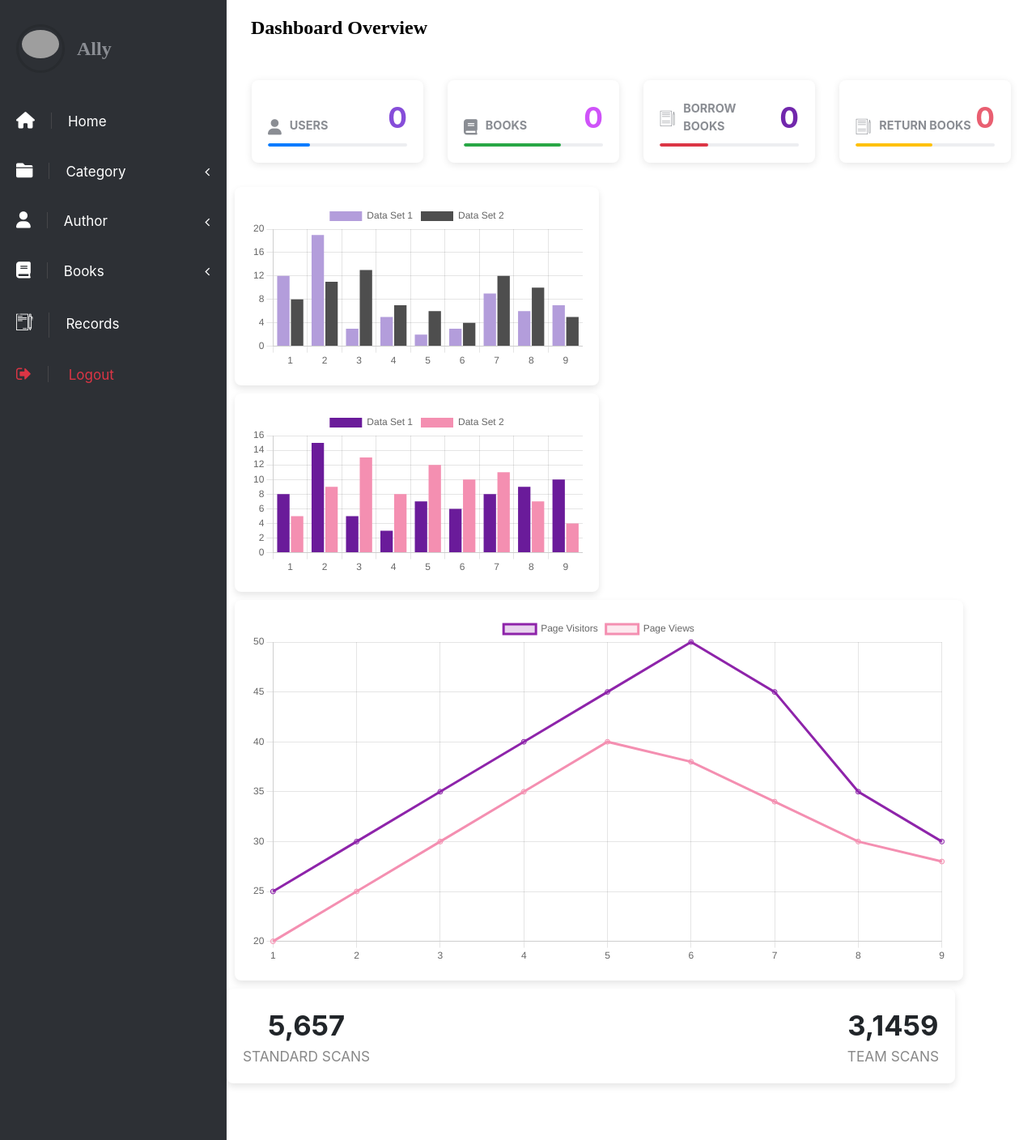
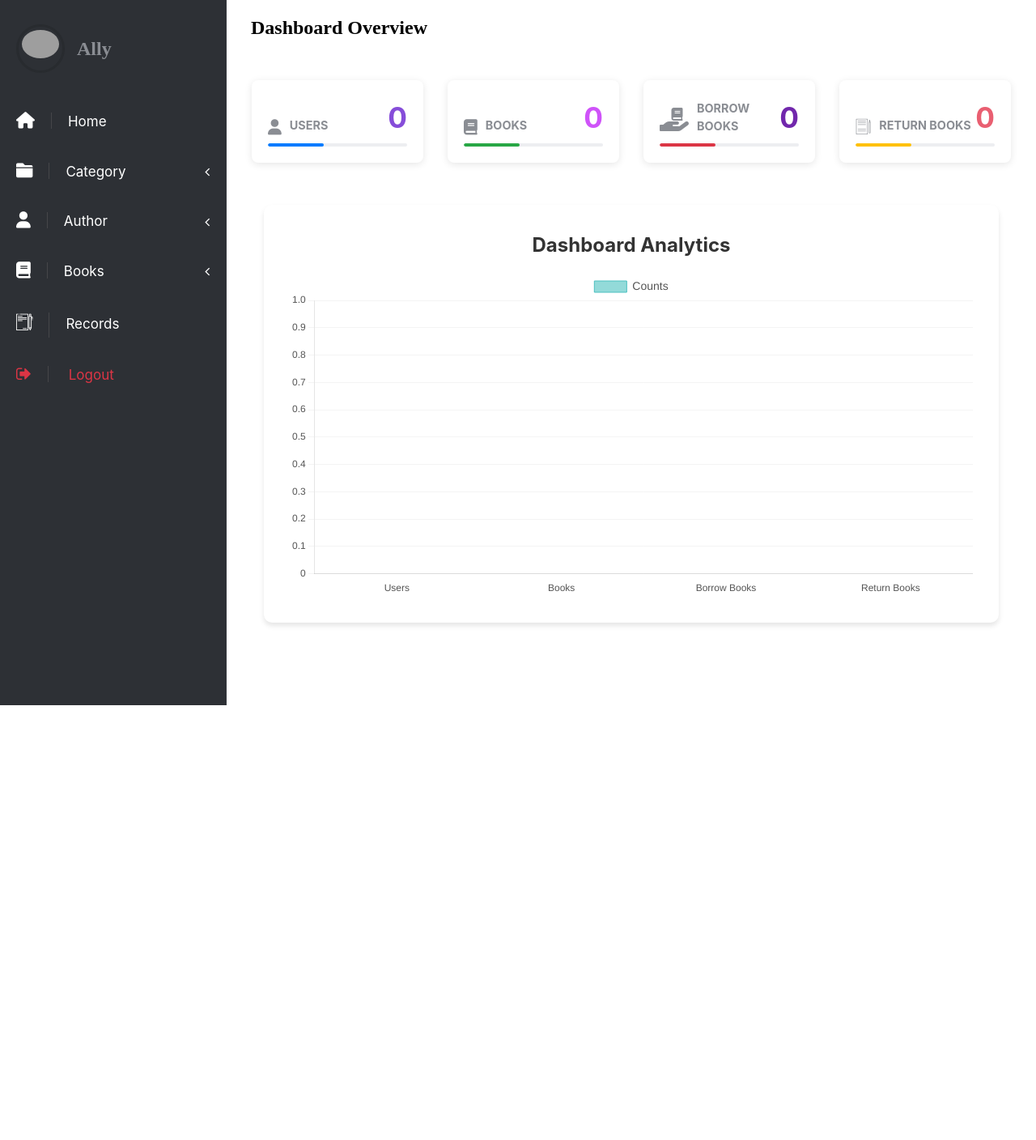
Before and after one commit to Mohammadalii7/library-management-, a Laravel app: page /dashboard in a window 1280 px wide. Shown: the part 81-1489 px from the top of the page at 81% size. After the commit the page ends 952 px from the top, so only its background shows below. Run offline with Laravel 12, Linux system fonts and the light colour scheme; the visitor is signed in with stand-in values (Sample User, id 1); data that the repository does not hold is empty; parts of the project's set-up code (start-up, migrations or seed data) failed here and were passed over; some libraries are stand-ins or nearby versions; some web fonts are replaced; grey boxes are pictures that could not be loaded.

Commit message:
Describe your changes here

```diff
--- a/resources/views/dashboard.blade.php
+++ b/resources/views/dashboard.blade.php
@@ -4,9 +4,7 @@
 
 @section('content')
 
-
 <style>
-
     .stats-container {
         width: 90%;
         display: flex;
@@ -24,7 +22,8 @@
         padding: 20px;
         border-radius: 8px;
         box-shadow: 0 4px 8px rgba(0, 0, 0, 0.1);
-    margin: 10px; /* Adds spacing between charts */
+        margin: 10px;
+        /* Adds spacing between charts */
         box-sizing: border-box;
     }
 
@@ -43,22 +42,25 @@
         font-size: 0.9em;
     }
 
-    .block{
-        background:#ffffff;
+    .block {
+        background: #ffffff;
     }
+
     .block .title strong:first-child {
-        color:black;
+        color: black;
         font-size: 24px;
-        font-family:italic;
+        font-family: italic;
     }
-    .page-header{
-        background:#ffffff;
+
+    .page-header {
+        background: #ffffff;
     }
-    .h5{
-        color:black;
+
+    .h5 {
+        color: black;
         font-size: 24px;
-        font-family:italic;
-        font-weight:bold;
+        font-family: italic;
+        font-weight: bold;
     }
 
     .statistic-block {
@@ -66,41 +68,56 @@
         border-radius: 8px;
         box-shadow: 0 2px 10px rgba(0, 0, 0, 0.1);
         transition: transform 0.3s;
-        margin-bottom: 20px; /* Space between blocks */
+        margin-bottom: 20px;
+        /* Space between blocks */
     }
 
     .statistic-block:hover {
-        transform: translateY(-5px); /* Slight lift on hover */
+        transform: translateY(-5px);
+        /* Slight lift on hover */
         box-shadow: 0 4px 15px rgba(0, 0, 0, 0.2);
     }
 
     .progress-template {
-        height: 8px; /* Height of the progress bar */
-        background: #e9ecef; /* Background color for progress track */
-        border-radius: 4px; /* Rounded corners */
+        height: 8px;
+        /* Height of the progress bar */
+        background: #e9ecef;
+        /* Background color for progress track */
+        border-radius: 4px;
+        /* Rounded corners */
     }
 
     .progress-bar {
-        transition: width 0.6s ease; /* Smooth width transition */
+        transition: width 0.6s ease;
+        /* Smooth width transition */
     }
 
     /* Custom Colors for each progress bar */
     .dashbg-1 {
-        background-color: #007bff; /* Blue for Users */
+        background-color: #007bff;
+        /* Blue for Users */
     }
+
     .dashbg-2 {
-        background-color: #28a745; /* Green for Books */
+        background-color: #28a745;
+        /* Green for Books */
     }
+
     .dashbg-3 {
-        background-color: #ffc107; /* Yellow for Returned Books */
+        background-color: #ffc107;
+        /* Yellow for Returned Books */
     }
+
     .dashbg-4 {
-        background-color: #dc3545; /* Red for Borrowed Books */
+        background-color: #dc3545;
+        /* Red for Borrowed Books */
     }
 
     .number {
-        font-size: 2em; /* Increase font size for number display */
-        font-weight: bold; /* Bold text */
+        font-size: 2em;
+        /* Increase font size for number display */
+        font-weight: bold;
+        /* Bold text */
     }
 
     .title {
@@ -109,15 +126,17 @@
     }
 
     .icon {
-        margin-right: 10px; /* Space between icon and title */
-        font-size: 1.5em; /* Adjust icon size */
+        margin-right: 10px;
+        /* Space between icon and title */
+        font-size: 1.5em;
+        /* Adjust icon size */
     }
 
 
     /* Specific style for the returned books progress bar */
 
+</style>
 
-</style>
 
 
 <div class="page-header">
@@ -138,7 +157,7 @@
                         <div class="number dashtext-1">{{$user}}</div>
                     </div>
                     <div class="progress progress-template">
-                        <div role="progressbar" style="width: 30%" aria-valuenow="30" aria-valuemin="0" aria-valuemax="100" class="progress-bar progress-bar-template dashbg-1"></div>
+                        <div role="progressbar" style="width: 40%" aria-valuenow="30" aria-valuemin="0" aria-valuemax="100" class="progress-bar progress-bar-template dashbg-1"></div>
                     </div>
                 </div>
             </div>
@@ -151,7 +170,7 @@
                         <div class="number dashtext-2">{{$book}}</div>
                     </div>
                     <div class="progress progress-template">
-                        <div role="progressbar" style="width: 70%" aria-valuenow="70" aria-valuemin="0" aria-valuemax="100" class="progress-bar progress-bar-template dashbg-2"></div>
+                        <div role="progressbar" style="width: 40%" aria-valuenow="70" aria-valuemin="0" aria-valuemax="100" class="progress-bar progress-bar-template dashbg-2"></div>
                     </div>
                 </div>
             </div>
@@ -159,12 +178,15 @@
                 <div class="statistic-block block">
                     <div class="progress-details d-flex align-items-end justify-content-between">
                         <div class="title">
-                            <div class="icon"><i class="icon-paper-and-pencil   "></i></div><strong class="stat-title">Borrow Books</strong>
+                            <div class="icon"><span style="position: relative; display: inline-block;">
+                                    <i class="fas fa-hand-holding" style="font-size: 2rem;"></i>
+                                    <i class="fas fa-book" style="font-size: 1rem; position: absolute; top: 10%; left: 40%;"></i>
+                                </span></div><strong class="stat-title">Borrow Books</strong>
                         </div>
                         <div class="number dashtext-4">{{$borrow}}</div>
                     </div>
                     <div class="progress progress-template">
-                        <div role="progressbar" style="width: 35%" aria-valuenow="35" aria-valuemin="0" aria-valuemax="100" class="progress-bar progress-bar-template dashbg-4"></div>
+                        <div role="progressbar" style="width: 40%" aria-valuenow="35" aria-valuemin="0" aria-valuemax="100" class="progress-bar progress-bar-template dashbg-4"></div>
                     </div>
                 </div>
             </div>
@@ -177,86 +199,121 @@
                         <div class="number dashtext-3">{{$returnedBooks}}</div>
                     </div>
                     <div class="progress progress-template">
-                        <div role="progressbar" style="width: 55%" aria-valuenow="55" aria-valuemin="0" aria-valuemax="100" class="progress-bar progress-bar-template dashbg-3 yellow-line"></div>
+                        <div role="progressbar" style="width: 40%" aria-valuenow="55" aria-valuemin="0" aria-valuemax="100" class="progress-bar progress-bar-template dashbg-3 yellow-line"></div>
                     </div>
                 </div>
             </div>
         </div>
+
+      <!-- Chart.js CDN -->
+        <script src="https://cdn.jsdelivr.net/npm/chart.js"></script>
+        <style>
+
+            .chart-card {
+                margin: 2rem auto;
+                padding: 2rem;
+                border-radius: 10px;
+                background: #fff;
+                box-shadow: 0px 4px 6px rgba(0, 0, 0, 0.1);
+            }
+
+            .chart-header {
+                font-weight: bold;
+                font-size: 1.5rem;
+                text-align: center;
+                margin-bottom: 1rem;
+                color: #333;
+            }
+
+            canvas {
+                max-height: 400px;
+            }
+        </style>
+    </head>
+
+    <body>
+        <div class="container">
+            <div class="chart-card">
+                <div class="chart-header">Dashboard Analytics</div>
+                <canvas id="dashboardChart"></canvas>
             </div>
-</section>
-<div class="chart-container">
-    <canvas id="barChart1"></canvas>
-</div>
-<div class="chart-container">
-    <canvas id="barChart2"></canvas>
         </div>
 
-<!-- Container for Line Chart -->
-<div class="chart-container" style="width: 90%;">
-    <canvas id="lineChart"></canvas>
-</div>
+        <script>
+            const chartLabels = ['Users', 'Books', 'Borrow Books', 'Return Books'];
+            const chartData = [{{ $user }}, {{ $book }}, {{ $borrow }}, {{ $returnedBooks }}];
 
-<!-- Container for Statistics -->
-<div class="stats-container">
-    <div class="stat-box">
-        <div class="value">5,657</div>
-        <div class="label">STANDARD SCANS</div>
-    </div>
-    <div class="stat-box">
-        <div class="value">3,1459</div>
-        <div class="label">TEAM SCANS</div>
-    </div>
-</div>
-<script>
-    // Data and configuration for Bar Chart 1
-    const barChart1 = new Chart(document.getElementById('barChart1'), {
+            const ctx = document.getElementById('dashboardChart').getContext('2d');
+            const dashboardChart = new Chart(ctx, {
                 type: 'bar',
                 data: {
-            labels: ['1', '2', '3', '4', '5', '6', '7', '8', '9'],
-            datasets: [
-                { label: 'Data Set 1', backgroundColor: '#b39ddb', data: [12, 19, 3, 5, 2, 3, 9, 6, 7] },
-                { label: 'Data Set 2', backgroundColor: '#4e4e4e', data: [8, 11, 13, 7, 6, 4, 12, 10, 5] }
-            ]
+                    labels: chartLabels,
+                    datasets: [{
+                        label: 'Counts',
+                        data: chartData,
+                        backgroundColor: [
+                            'rgba(75, 193, 192, 0.6)',
+                            'rgba(255, 99, 132, 0.6)',
+                            'rgba(54, 162, 235, 0.6)',
+                            'rgba(255, 206, 86, 0.6)'
+                        ],
+                        borderColor: [
+                            'rgba(75, 192, 192, 1)',
+                            'rgba(255, 99, 132, 1)',
+                            'rgba(54, 162, 235, 1)',
+                            'rgba(255, 206, 86, 1)'
+                        ],
+                        borderWidth: 1,
+                        borderRadius: 5,
+                    }]
                 },
                 options: {
-            plugins: { legend: { display: true } },
-            responsive: true
+                    responsive: true,
+                    plugins: {
+                        legend: {
+                            display: true,
+                            position: 'top',
+                            labels: {
+                                font: {
+                                    size: 14
+                                },
+                                color: '#555'
                             }
-    });
-
-    // Data and configuration for Bar Chart 2
-    const barChart2 = new Chart(document.getElementById('barChart2'), {
-        type: 'bar',
-        data: {
-            labels: ['1', '2', '3', '4', '5', '6', '7', '8', '9'],
-            datasets: [
-                { label: 'Data Set 1', backgroundColor: '#6a1b9a', data: [8, 15, 5, 3, 7, 6, 8, 9, 10] },
-                { label: 'Data Set 2', backgroundColor: '#f48fb1', data: [5, 9, 13, 8, 12, 10, 11, 7, 4] }
-            ]
                         },
-        options: {
-            plugins: { legend: { display: true } },
-            responsive: true
+                        tooltip: {
+                            enabled: true,
+                            backgroundColor: 'rgba(0,0,0,0.8)',
+                            titleFont: { size: 14 },
+                            bodyFont: { size: 12 },
                         }
-    });
-
-    // Data and configuration for Line Chart
-    const lineChart = new Chart(document.getElementById('lineChart'), {
-        type: 'line',
-        data: {
-            labels: ['1', '2', '3', '4', '5', '6', '7', '8', '9'],
-            datasets: [
-                { label: 'Page Visitors', borderColor: '#8e24aa', backgroundColor: 'rgba(142, 36, 170, 0.2)', data: [25, 30, 35, 40, 45, 50, 45, 35, 30] },
-                { label: 'Page Views', borderColor: '#f48fb1', backgroundColor: 'rgba(244, 143, 177, 0.2)', data: [20, 25, 30, 35, 40, 38, 34, 30, 28] }
-            ]
                     },
-        options: {
-            plugins: { legend: { display: true } },
-            responsive: true
+                    scales: {
+                        x: {
+                            ticks: {
+                                font: {
+                                    size: 12,
+                                },
+                                color: '#555'
+                            },
+                            grid: {
+                                display: false
+                            }
+                        },
+                        y: {
+                            beginAtZero: true,
+                            ticks: {
+                                font: {
+                                    size: 12,
+                                },
+                                color: '#555'
+                            },
+                            grid: {
+                                color: 'rgba(200, 200, 200, 0.2)'
+                            }
+                        }
+                    }
                 }
             });
         </script>
 
-
-
 @endsection
```
Also changed, not shown: public/books/1731753426.png (added). Lines whose indentation alone changed are shown as unchanged.
